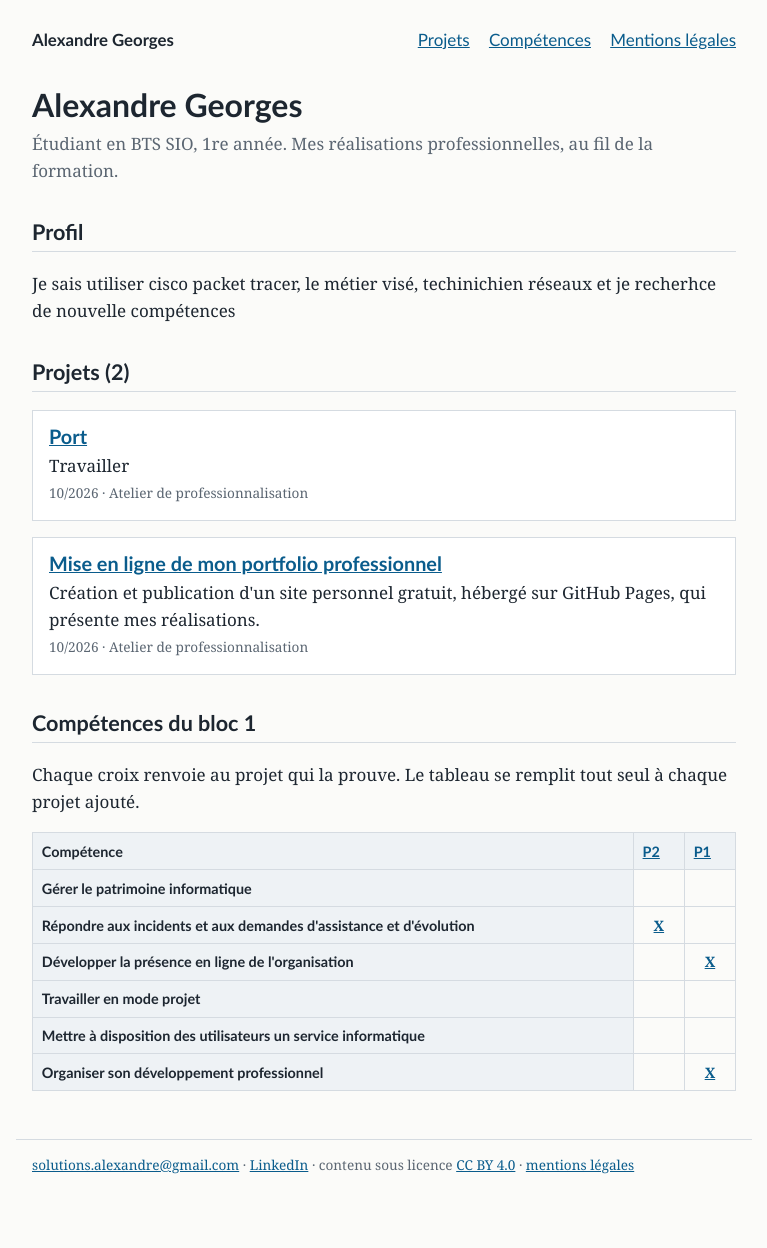
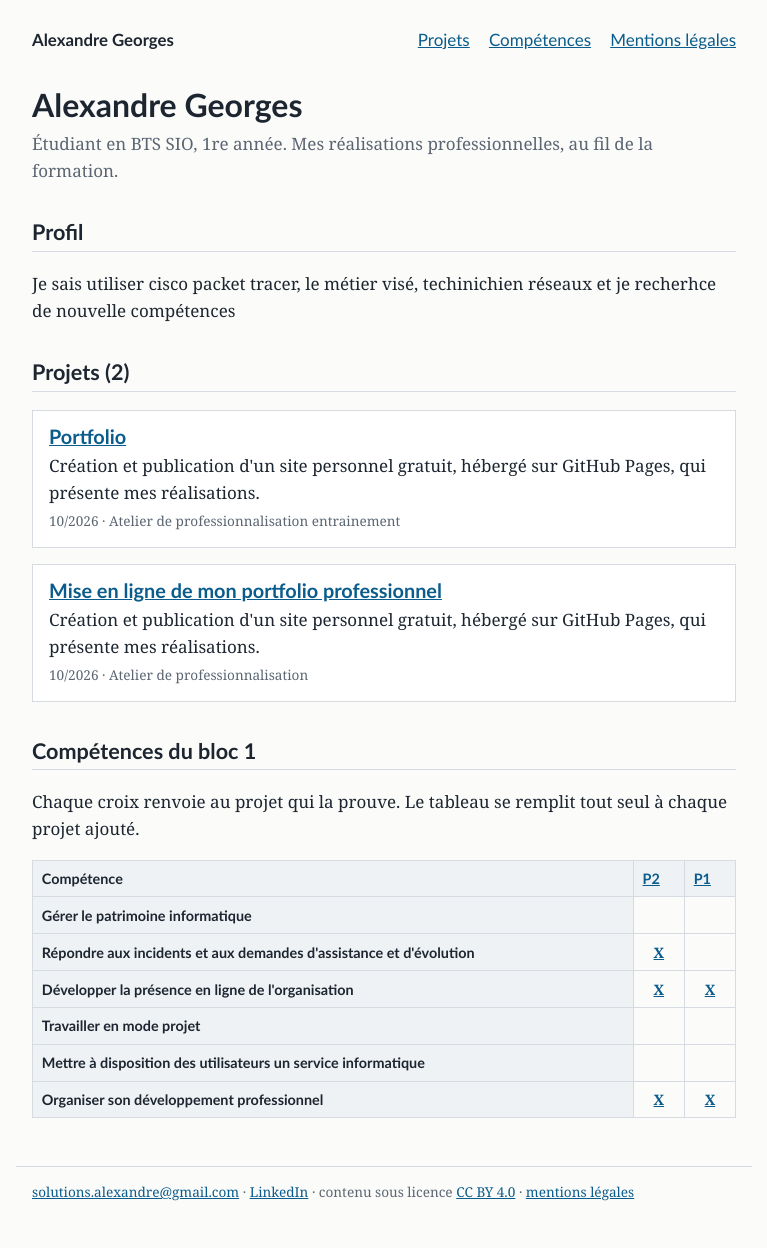
Before and after one commit to ElysioUI/Portfolio, a Jekyll site: the page built from index.html, in a window 1280 px wide. Shown: the whole page, without its empty margins (256-1023 px from the left). Built offline with Jekyll 4.4.1, drawn with Linux system fonts in a browser that asks for light colours; before the commit the page ends 1221 px from its top, so only the background shows below that.

Commit message:
Revise project metadata for portfolio updatebalabla
Updated project details including title, framework, summary, and skills.

```diff
--- a/_projets/2026-10-sauvegarde-portail.md
+++ b/_projets/2026-10-sauvegarde-portail.md
@@ -1,9 +1,9 @@
 ---
-title: "Port"
+title: "Portfolio"
 date: 2026-10-07
-cadre: "Atelier de professionnalisation"
-resume: "Travailler"
-competences: [c2]
+cadre: "Atelier de professionnalisation entrainement"
+resume: "Création et publication d'un site personnel gratuit, hébergé sur GitHub Pages, qui présente mes réalisations."
+competences: [c2,c3, c6]
 ---
 
 ## Contexte
```
